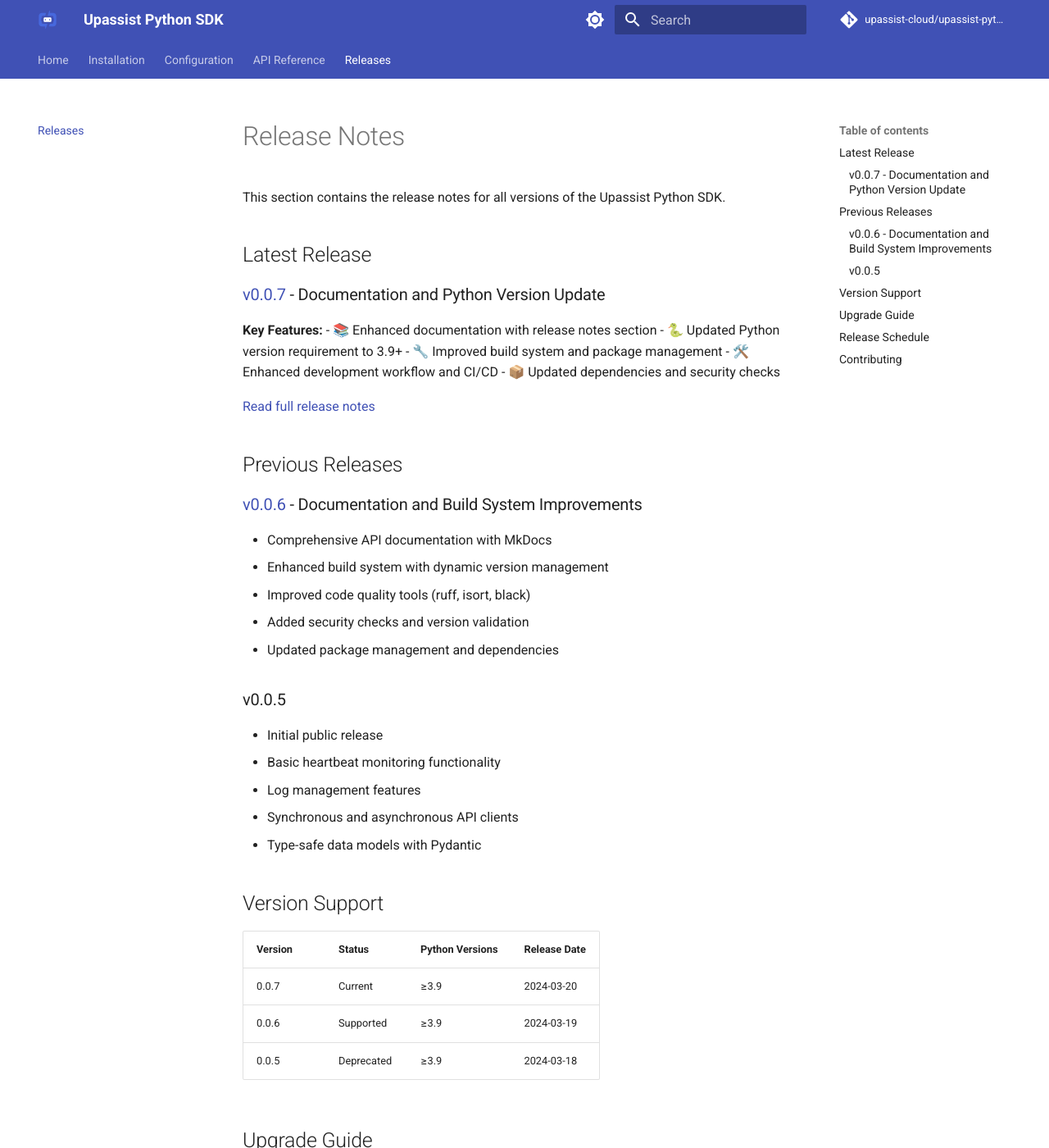
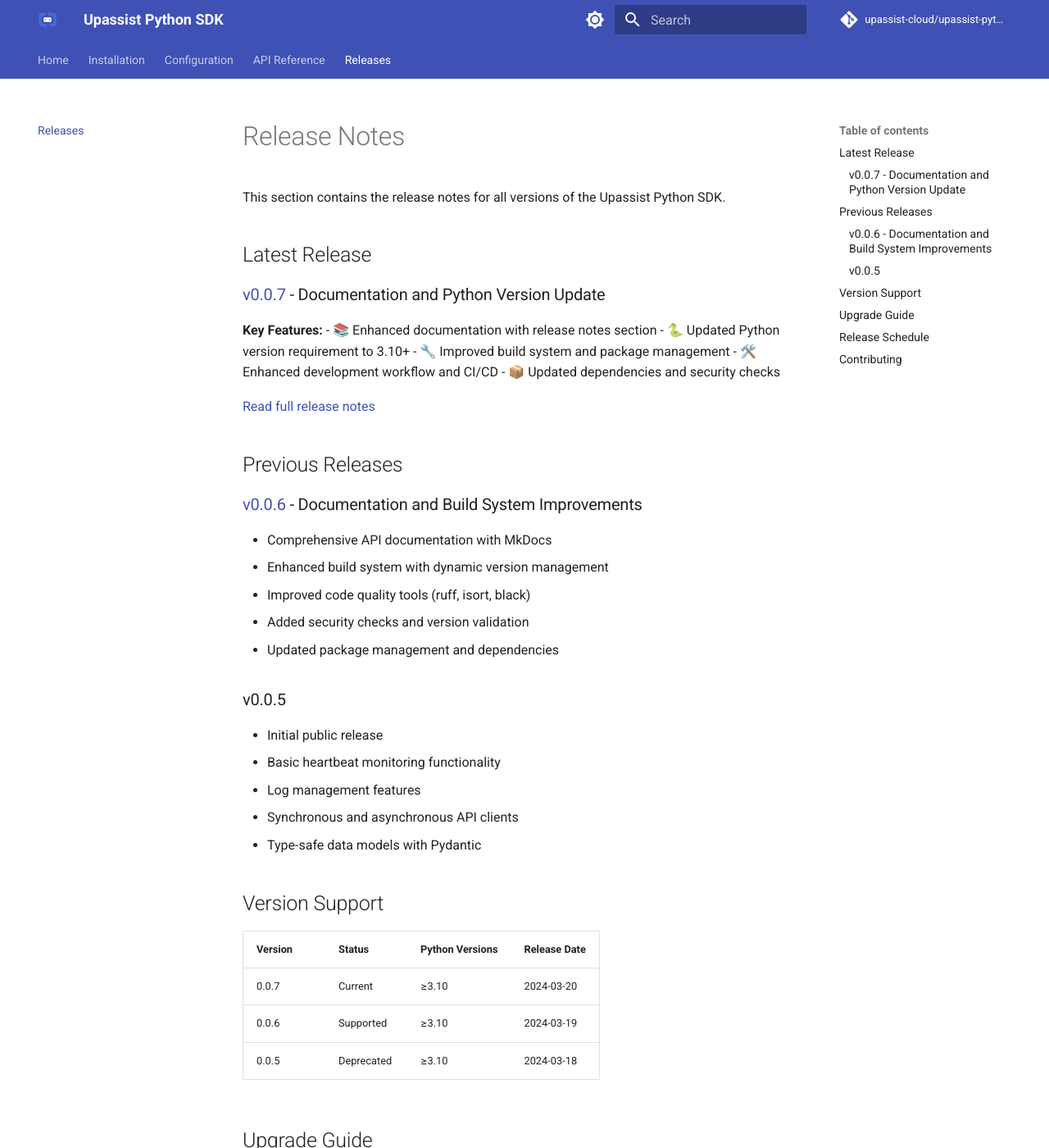
Before and after one commit to upassist-cloud/upassist-python, an MkDocs documentation site: the page built from docs/releases/index.md, in a window 1280 px wide and 1400 px high. Shown: the whole window at 82% size. Built offline with MkDocs 1.6.1 and Material for MkDocs 9.7.7, drawn with Linux system fonts in a browser that asks for light colours; comment, search, counter and statistics services are not loaded.

Commit message:
python 3.9 to python 3.10

```diff
--- a/docs/releases/index.md
+++ b/docs/releases/index.md
@@ -8,7 +8,7 @@ This section contains the release notes for all versions of the Upassist Python
 
 **Key Features:**
 - 📚 Enhanced documentation with release notes section
-- 🐍 Updated Python version requirement to 3.9+
+- 🐍 Updated Python version requirement to 3.10+
 - 🔧 Improved build system and package management
 - 🛠️ Enhanced development workflow and CI/CD
 - 📦 Updated dependencies and security checks
@@ -35,9 +35,9 @@ This section contains the release notes for all versions of the Upassist Python
 
 | Version | Status      | Python Versions | Release Date |
 |---------|-------------|----------------|--------------|
-| 0.0.7   | Current     | ≥3.9           | 2024-03-20   |
-| 0.0.6   | Supported   | ≥3.9           | 2024-03-19   |
-| 0.0.5   | Deprecated  | ≥3.9           | 2024-03-18   |
+| 0.0.7   | Current     | ≥3.10          | 2024-03-20   |
+| 0.0.6   | Supported   | ≥3.10          | 2024-03-19   |
+| 0.0.5   | Deprecated  | ≥3.10          | 2024-03-18   |
 
 ## Upgrade Guide
 
```
Also changed, not shown: docs/installation.md (+1 -1 lines), docs/releases/0.0.7.md (+2 -2 lines), pyproject.toml (+4 -4 lines).
